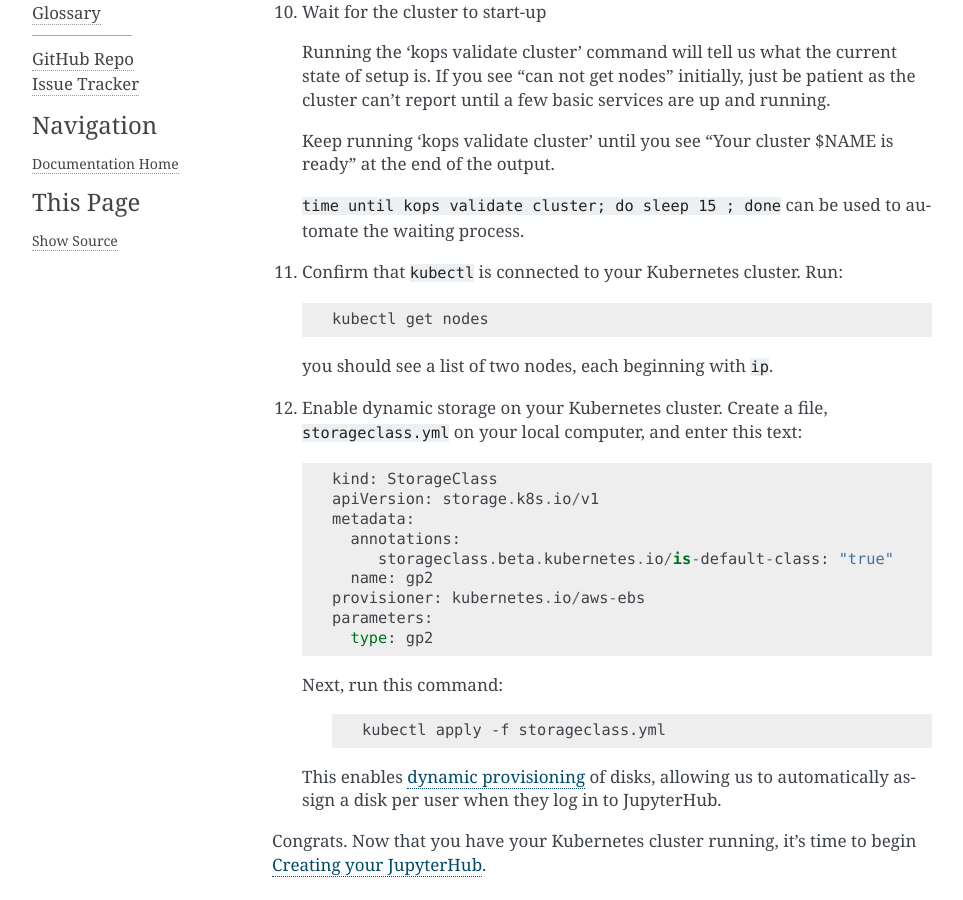
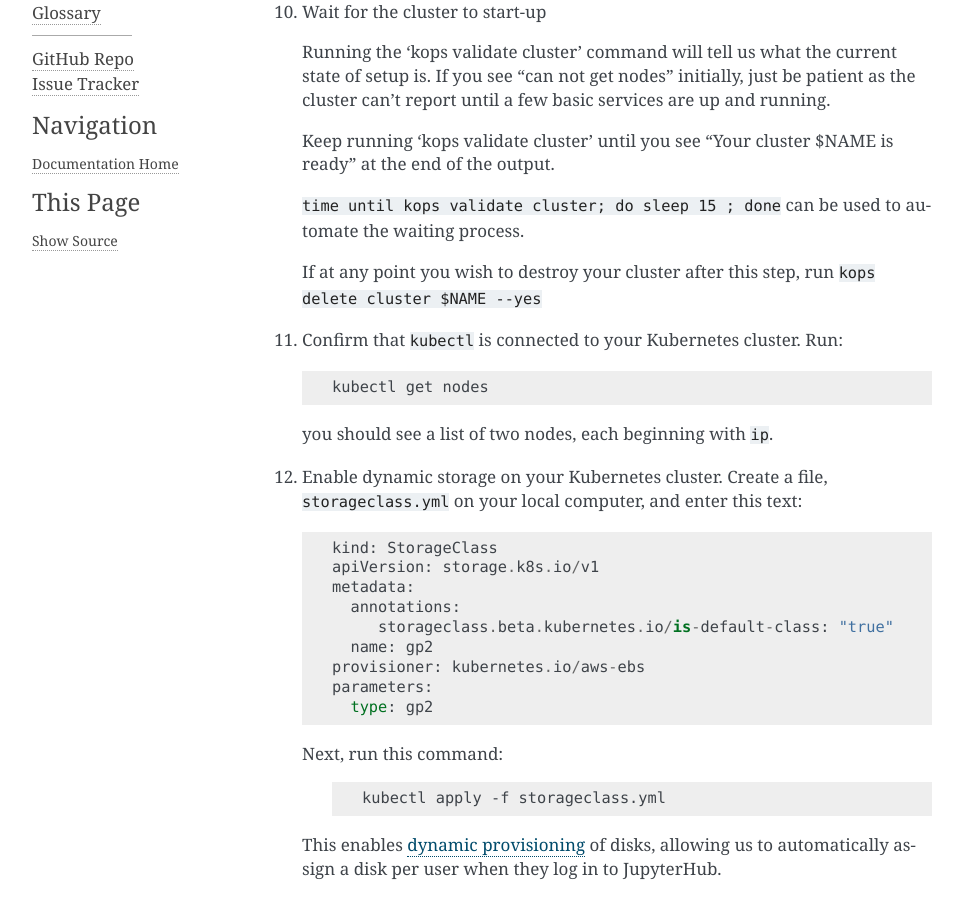
Before and after one commit to jupyterhub/zero-to-jupyterhub-k8s, a Sphinx documentation site: the page built from doc/source/amazon/step-zero-aws-kops.rst, in a window 1280 px wide and 900 px high, scrolled down 2064 px. Shown: the whole window, without its empty margins (148-1111 px from the left). Built offline with Sphinx 7.4.7, drawn with Linux system fonts in a browser that asks for light colours.

Commit message:
Add instructions on deleting a cluster

```diff
--- a/doc/source/amazon/step-zero-aws-kops.rst
+++ b/doc/source/amazon/step-zero-aws-kops.rst
@@ -94,6 +94,8 @@ Procedure:
 
     ``time until kops validate cluster; do sleep 15 ; done`` can be used to automate the waiting process.
 
+    If at any point you wish to destroy your cluster after this step, run ``kops delete cluster $NAME --yes``
+
 11. Confirm that ``kubectl`` is connected to your Kubernetes cluster.
     Run::
 
```
